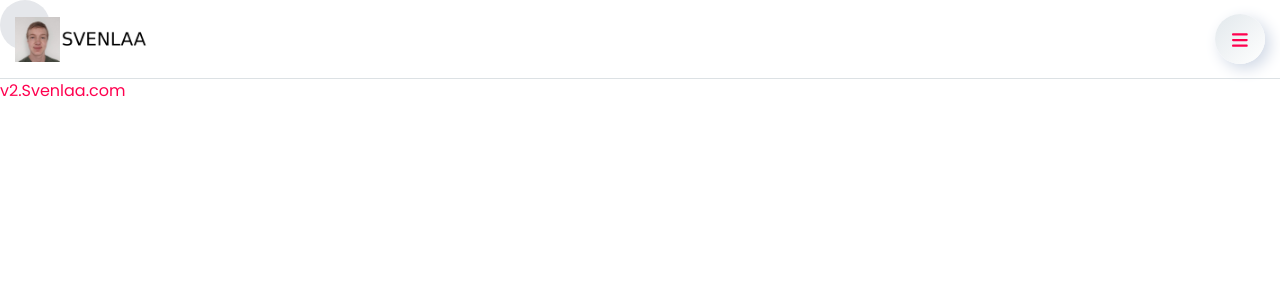
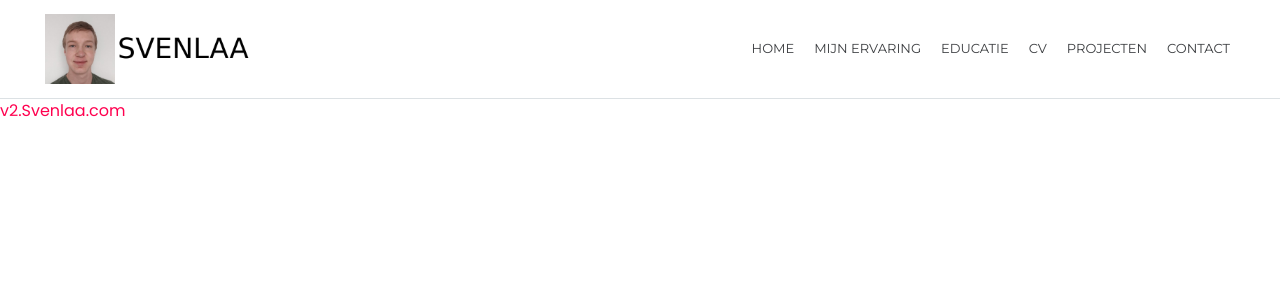
Before and after one commit to Svenlaa/cv-site, a Next.js app: page / in a window 1280 px wide. Shown: the top 300 px of the page. Built offline with nearby package versions, Linux system fonts and the light colour scheme.

Commit message:
Add Desktop navbar

```diff
--- a/src/components/NavBar.tsx
+++ b/src/components/NavBar.tsx
@@ -2,7 +2,7 @@ import { faBars } from "@fortawesome/free-solid-svg-icons";
 import Image from "next/image";
 import Link from "next/link";
 import { useState } from "react";
-import SidebarContent from "./SidebarContent";
+import SidebarContent, { links } from "./SidebarContent";
 import CircleButton from "./UI/CircleButton";
 
 const NavBar = () => {
@@ -28,20 +28,34 @@ const NavBar = () => {
           onClick={() => setNavIsOpen(!navIsOpen)}
         />
       </div>
-      <div className="flex flex-row justify-between border-b-[1px] border-b-[#dce1e4] px-[15px] py-[14px]">
+      <div className="flex flex-row justify-between border-b-[1px] border-b-[#dce1e4] px-[15px] py-[14px] lg:px-[45px] lg:py-[14px]">
         {/* Left Part */}
         <div className="flex flex-row items-center">
-          <Link href="/" className="relative aspect-[3/1] h-[45px]">
+          <Link href="/" className="relative aspect-[3/1] h-[45px] lg:h-[70px]">
             <Image alt="Svenlaa" src="/Brand.png" fill />
           </Link>
         </div>
         {/* Right Part */}
-        <div className="flex flex-row items-center justify-end">
+        <div className="flex flex-row items-center justify-end md:hidden">
           <CircleButton
             onClick={() => setNavIsOpen((cur) => !cur)}
             icon={faBars}
           />
         </div>
+        <nav className="hidden md:block">
+          <ul className="flex h-full flex-row items-center justify-end gap-[10px] font-nav text-[13px]">
+            {links.map((link, i) => (
+              <li key={i}>
+                <Link
+                  href={link.href}
+                  className=" mx-[5px] uppercase hover:text-prime"
+                >
+                  {link.label}
+                </Link>
+              </li>
+            ))}
+          </ul>
+        </nav>
       </div>
     </nav>
   );
--- a/src/components/SidebarContent.tsx
+++ b/src/components/SidebarContent.tsx
@@ -1,5 +1,6 @@
 import {
   faFacebook,
+  faGithub,
   faLinkedinIn,
   faTwitter,
 } from "@fortawesome/free-brands-svg-icons";
@@ -10,38 +11,26 @@ import Link from "next/link";
 import CircleButton from "./UI/CircleButton";
 import HoverButton from "./UI/HoverButton";
 
-const links = [
+export const links = [
   {
     label: "home",
     href: "/",
   },
   {
-    label: "features",
-    href: "#features",
+    label: "mijn ervaring",
+    href: "#ervaring",
   },
   {
-    label: "portfolio",
-    href: "#portfolio",
+    label: "educatie",
+    href: "#educatie",
   },
   {
-    label: "resume",
-    href: "#resume",
+    label: "cv",
+    href: "#cv",
   },
   {
-    label: "testimonial",
-    href: "#testimonial",
-  },
-  {
-    label: "clients",
-    href: "#clients",
-  },
-  {
-    label: "pricing",
-    href: "#pricing",
-  },
-  {
-    label: "blog",
-    href: "#blog",
+    label: "projecten",
+    href: "#projecten",
   },
   {
     label: "contact",
@@ -51,19 +40,19 @@ const links = [
 
 const SocialLinks = [
   {
-    label: faFacebook,
-    href: "https://facebook.com",
-    title: "Facebook",
+    label: faGithub,
+    href: "https://github.com/Svenlaa",
+    title: "Github",
+  },
+  {
+    label: faLinkedinIn,
+    href: "https://linkedin.com/in/Svenlaa",
+    title: "Linkedin",
   },
   {
     label: faTwitter,
     href: "https://twitter.com/Svenlaa",
     title: "Twitter",
-  },
-  {
-    label: faLinkedinIn,
-    href: "https://linkedin.com/in/Svenlaa",
-    title: "Linkedin",
   },
 ] as const;
 
@@ -100,7 +89,7 @@ const SidebarContent = ({ onClick }: Props) => {
         </ul>
       </nav>
       <div className="mt-5 mb-5 pt-5 text-[14px] font-medium uppercase">
-        <span className="tracking-[2px]">On the internet</span>
+        <span className="tracking-[2px]">Elders op het internet</span>
       </div>
       <ul className="ml-[15px] flex flex-row gap-[15px]">
         {SocialLinks.map((link, i) => (
--- a/src/components/UI/CircleButton.tsx
+++ b/src/components/UI/CircleButton.tsx
@@ -4,12 +4,13 @@ import { FontAwesomeIcon } from "@fortawesome/react-fontawesome";
 type Props = {
   onClick: JSX.IntrinsicElements["button"]["onClick"];
   icon: IconDefinition;
+  className?: JSX.IntrinsicElements["button"]["className"];
 };
-const CircleButton = ({ onClick, icon }: Props) => {
+const CircleButton = ({ onClick, icon, className }: Props) => {
   return (
     <button
       onClick={onClick}
-      className="h-[50px] w-[50px] rounded-full bg-gradient-to-br from-white0 to-white bg-cover shadow-white3 after:absolute after:left-0 after:top-0 after:-z-10 after:h-[50px] after:w-[50px] after:rounded-full after:bg-pbright after:duration-500 hover:after:scale-110"
+      className={`h-[50px] w-[50px] rounded-full bg-gradient-to-br from-white0 to-white bg-cover shadow-white3 after:absolute after:left-0 after:top-0 after:-z-10 after:h-[50px] after:w-[50px] after:rounded-full after:bg-pbright after:duration-500 hover:after:scale-110 ${className}`}
     >
       <FontAwesomeIcon
         icon={icon}
```
